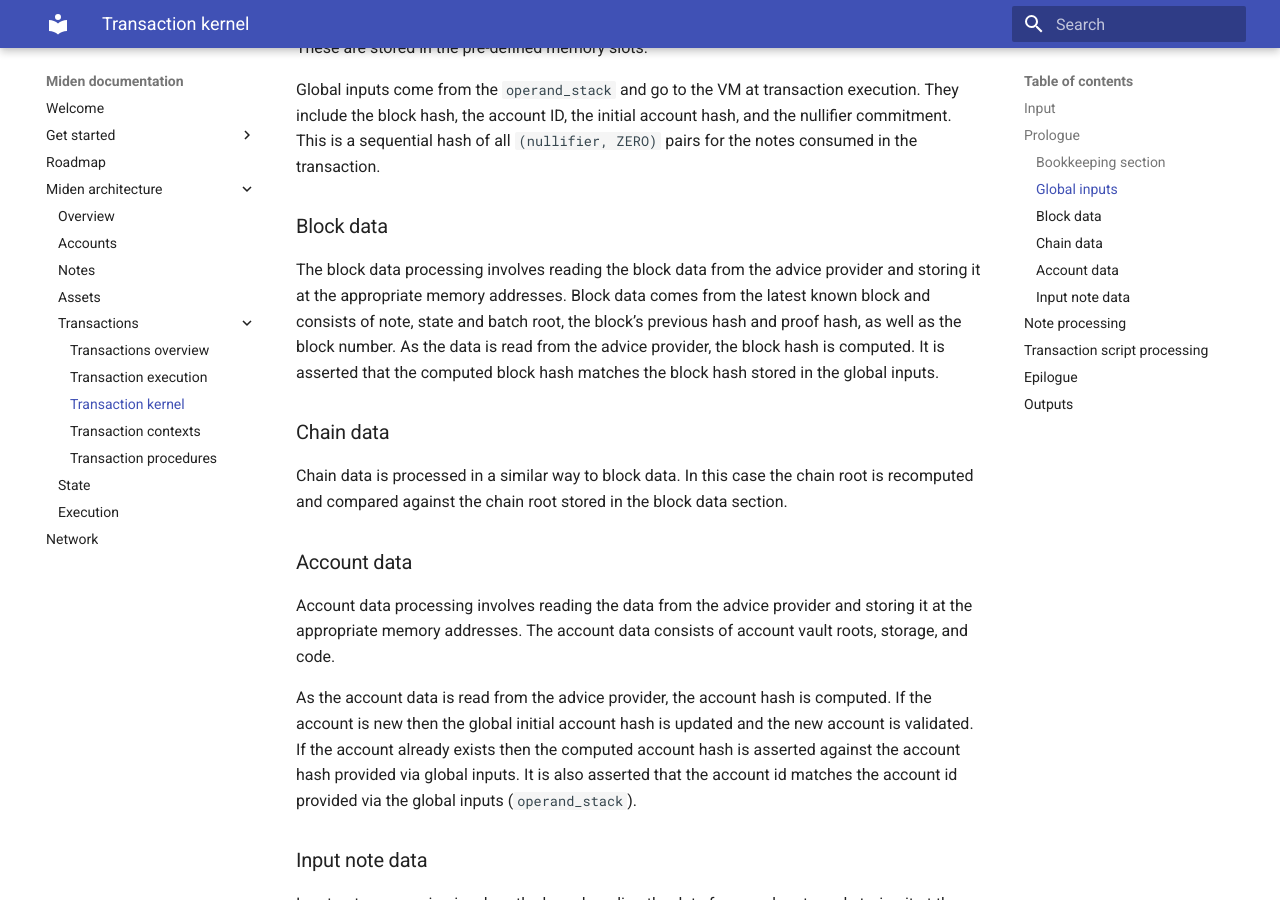
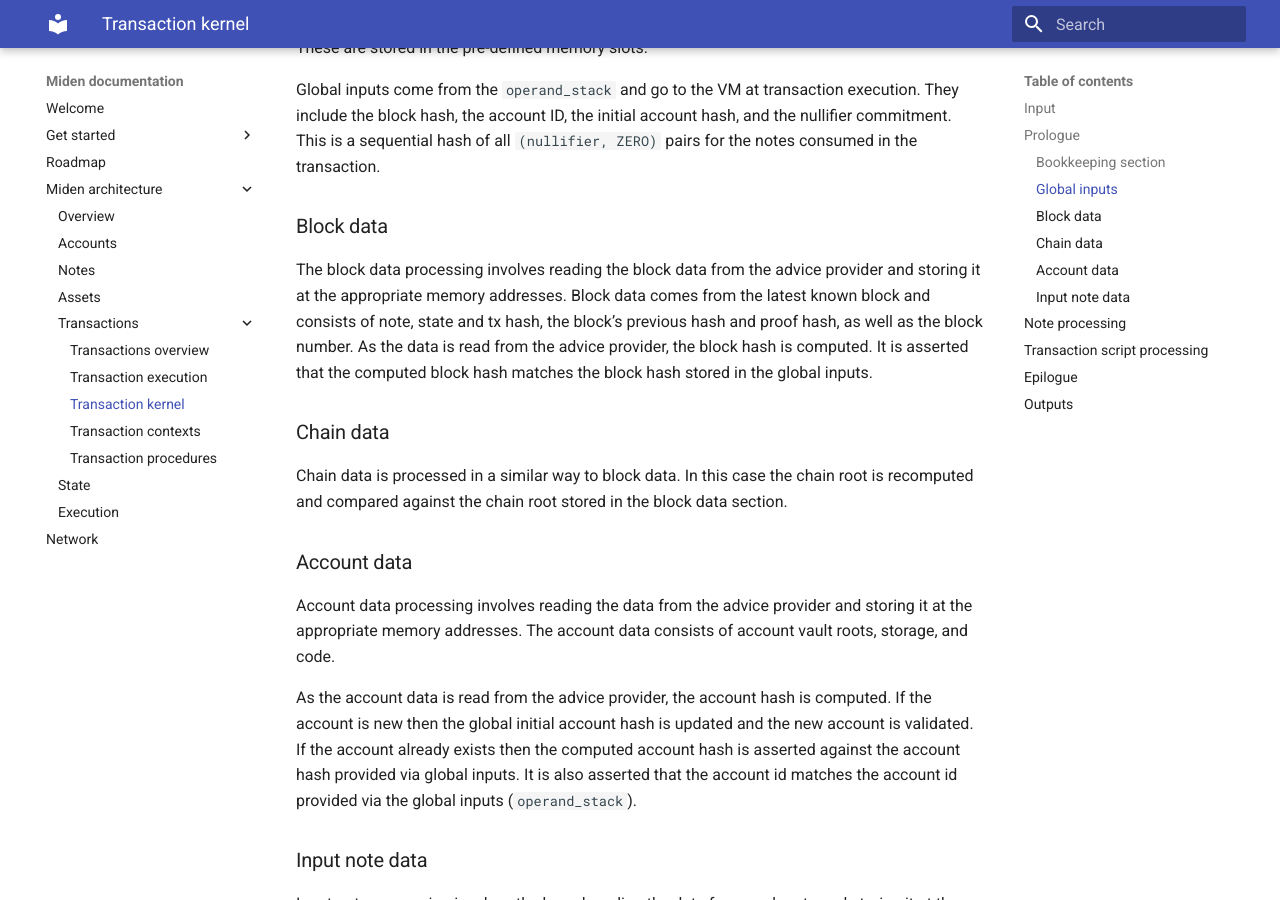
Before and after one commit to 0xPolygonMiden/miden-base, an MkDocs documentation site: the page built from docs/architecture/transactions/kernel.md, in a window 1280 px wide and 900 px high, scrolled down 1860 px. Built offline with MkDocs 1.6.1 and Material for MkDocs 9.7.7, drawn with Linux system fonts in a browser that asks for light colours.

Commit message:
fix: more missed references to batch root

```diff
--- a/docs/architecture/transactions/kernel.md
+++ b/docs/architecture/transactions/kernel.md
@@ -60,7 +60,7 @@
 
 ### Block data
 
-The block data processing involves reading the block data from the advice provider and storing it at the appropriate memory addresses. Block data comes from the latest known block and consists of note, state and batch root, the block's previous hash and proof hash, as well as the block number. As the data is read from the advice provider, the block hash is computed. It is asserted that the computed block hash matches the block hash stored in the global inputs.
+The block data processing involves reading the block data from the advice provider and storing it at the appropriate memory addresses. Block data comes from the latest known block and consists of note, state and tx hash, the block's previous hash and proof hash, as well as the block number. As the data is read from the advice provider, the block hash is computed. It is asserted that the computed block hash matches the block hash stored in the global inputs.
 
 ### Chain data
 
```
Also changed, not shown: 2 other files.
